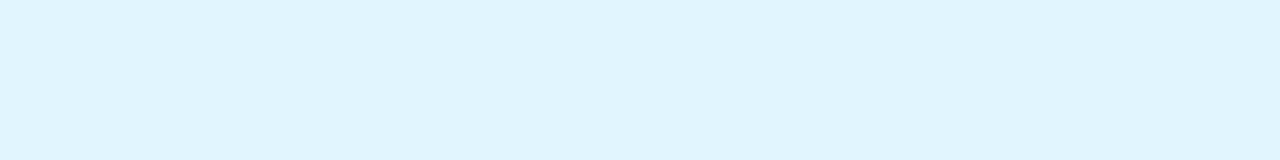
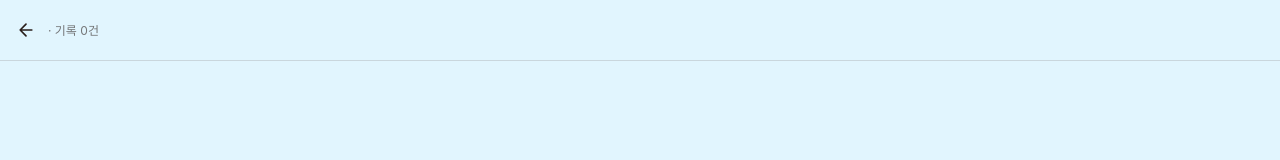
Before and after one commit to IBAS-DEV-PROJECT/vac_client, a React (Vite) app: page /insight/timeline in a window 1280 px wide. Before the commit this address had no page. Shown: the top 160 px of the page. Built offline with nearby package versions, Linux system fonts and the light colour scheme.

Commit message:
feat: 인사이트 기록 목록에서 고민 타임라인 페이지 연결

```diff
--- a/src/App.tsx
+++ b/src/App.tsx
@@ -2,6 +2,7 @@ import { BrowserRouter, Routes, Route } from 'react-router-dom'
 import BottomNavLayout from '@/layouts/BottomNavLayout'
 import InsightPage from '@/pages/InsightPage'
 import InsightRecordListPage from '@/pages/InsightRecordListPage'
+import ConcernTimelinePage from '@/pages/ConcernTimelinePage'
 import Test1 from '@/pages/Test1'
 import Test2 from '@/pages/Test2'
 
@@ -23,6 +24,7 @@ function App() {
           }
         />
         <Route path="/insight/records" element={<InsightRecordListPage />} />
+        <Route path="/insight/timeline" element={<ConcernTimelinePage />} />
         <Route path="/test1" element={<Test1 />} />
         <Route path="/test2" element={<Test2 />} />
       </Routes>
--- /dev/null
+++ b/src/pages/ConcernTimelinePage.tsx
@@ -0,0 +1,75 @@
+import { useNavigate, useLocation } from 'react-router-dom'
+import RecordTimelineItem from '@/components/common/record/RecordTimelineItem'
+import { TOPIC_LABELS, type TopicKey } from '@/constants/insights'
+import type { ConcernRecord } from '@/mock/concernRecords'
+
+function formatDate(dateStr: string): string {
+  const date = new Date(dateStr)
+  return `${date.getMonth() + 1}월 ${date.getDate()}일`
+}
+
+function ConcernTimelinePage() {
+  const navigate = useNavigate()
+  const location = useLocation()
+  const state = location.state as {
+    concern: string
+    topic: TopicKey
+    records: ConcernRecord[]
+  } | null
+
+  const concern = state?.concern ?? ''
+  const topicLabel = state?.topic ? TOPIC_LABELS[state.topic] : ''
+  const records = state?.records ?? []
+
+  return (
+    <div className="flex min-h-screen flex-col bg-[#E1F5FE]">
+      {/* 헤더 */}
+      <div className="flex h-15 items-center gap-3 px-4">
+        <button
+          type="button"
+          onClick={() => navigate(-1)}
+          aria-label="뒤로가기"
+          className="cursor-pointer text-[#2A1F1C]"
+        >
+          <svg
+            width="20"
+            height="20"
+            viewBox="0 0 24 24"
+            fill="none"
+            stroke="currentColor"
+            strokeWidth="2"
+            strokeLinecap="round"
+            strokeLinejoin="round"
+            aria-hidden="true"
+          >
+            <path d="M19 12H5M12 5l-7 7 7 7" />
+          </svg>
+        </button>
+        <div className="flex flex-col gap-0.5">
+          <h1 className="text-[15px] font-extrabold text-[#2A1F1C]">
+            {concern}
+          </h1>
+          <p className="text-[12px] text-[#2A1F1C]/60">
+            {topicLabel} · 기록 {records.length}건
+          </p>
+        </div>
+      </div>
+
+      <div className="h-px bg-[#3E2723]/15" />
+
+      {/* 타임라인 */}
+      <div className="px-5 pt-2">
+        {records.map((record) => (
+          <RecordTimelineItem
+            key={record.id}
+            valueKey={record.valueKey}
+            title={record.decision}
+            date={formatDate(record.date)}
+          />
+        ))}
+      </div>
+    </div>
+  )
+}
+
+export default ConcernTimelinePage
--- a/src/pages/InsightRecordListPage.tsx
+++ b/src/pages/InsightRecordListPage.tsx
@@ -76,6 +76,20 @@ function InsightRecordListPage() {
     ? filterRecords(state.filters)
     : MOCK_CONCERN_RECORDS
 
+  const handleRecordClick = (record: (typeof records)[number]) => {
+    const concernRecords = MOCK_CONCERN_RECORDS.filter(
+      (r) => r.concern === record.concern,
+    ).sort((a, b) => new Date(a.date).getTime() - new Date(b.date).getTime())
+
+    navigate('/insight/timeline', {
+      state: {
+        concern: record.concern,
+        topic: record.topic,
+        records: concernRecords,
+      },
+    })
+  }
+
   return (
     <div className="flex min-h-screen flex-col">
       {/* 헤더 */}
@@ -100,7 +114,7 @@ function InsightRecordListPage() {
             <path d="M19 12H5M12 5l-7 7 7 7" />
           </svg>
         </button>
-        <h1 className="text-[15px] font-bold text-[#2A1F1C]">
+        <h1 className="text-[15px] font-extrabold text-[#2A1F1C]">
           {state?.headerLabel ?? '기록 목록'} {records.length}건
         </h1>
       </div>
@@ -114,6 +128,8 @@ function InsightRecordListPage() {
             title={record.decision}
             topic={record.concern}
             date={formatDate(record.date)}
+            onClick={() => handleRecordClick(record)}
+            className="cursor-pointer"
           />
         ))}
       </div>
```
